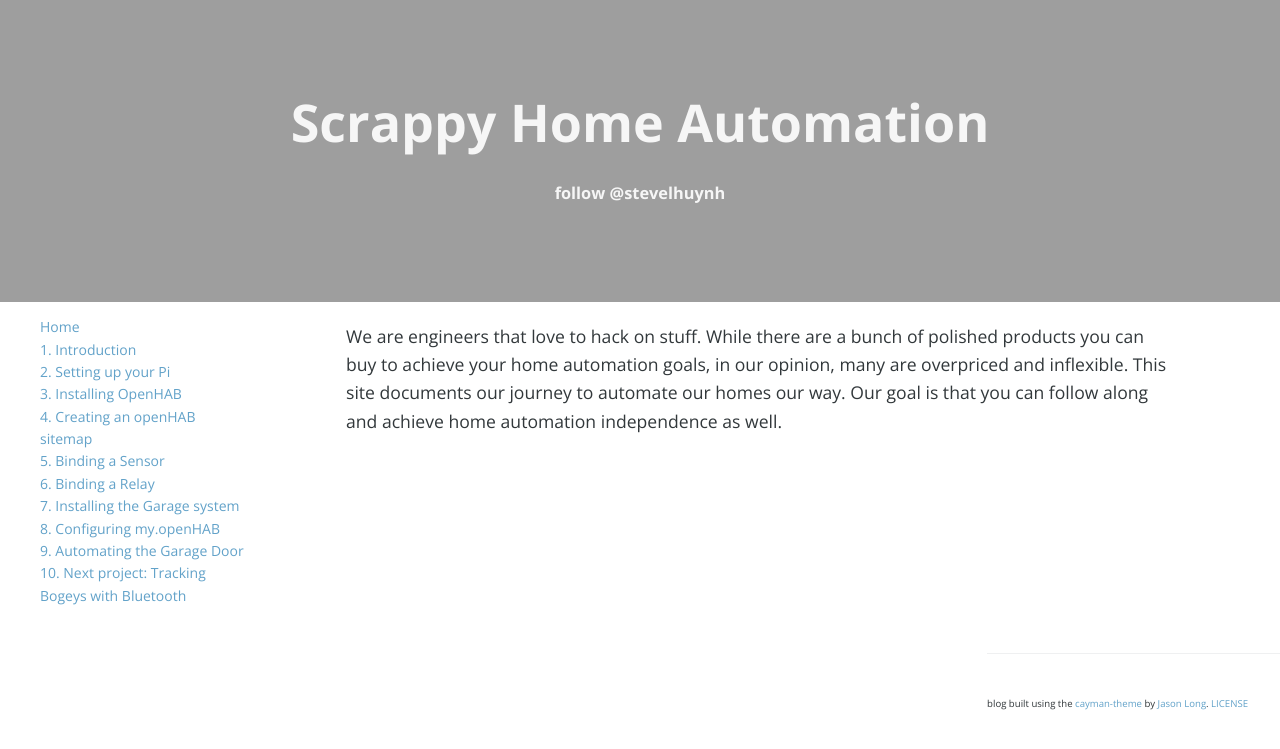
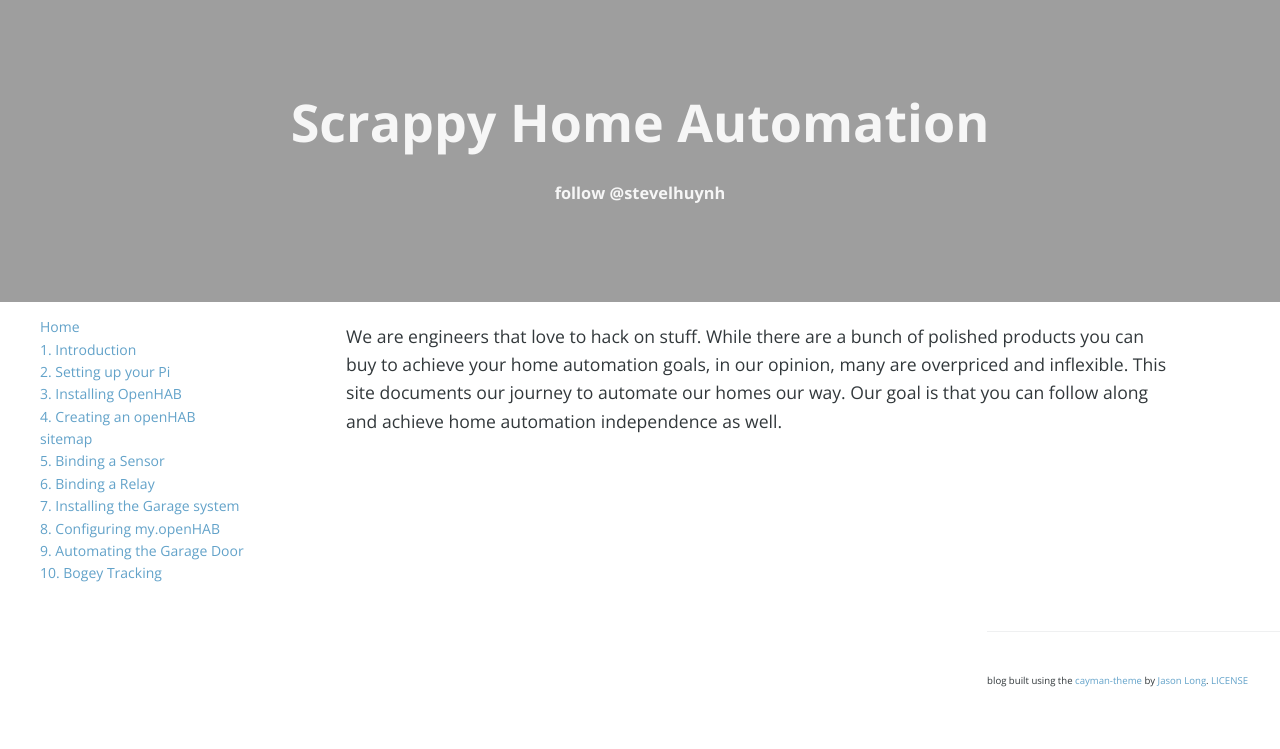
Before and after one commit to Kurlan/scrappy-home-automation, a Jekyll site: the page built from index.md, in a window 1280 px wide. Shown: the top 749 px of the page. Built offline with Jekyll 4.4.1, drawn with Linux system fonts in a browser that asks for light colours; nearby versions of some CDN libraries; comment, search, counter and statistics services are not loaded.

Commit message:
Fixing title and directory again

```diff
--- a/_posts/2017-08-12-bogey-tracking.md
+++ b/_posts/2017-08-12-bogey-tracking.md
@@ -1,6 +1,6 @@
 ---
 layout: post
-title: "Next project: Tracking Bogeys with Bluetooth"
+title: "Bogey Tracking"
 date:   '2017-08-12'
 comments: true
 ---
```
